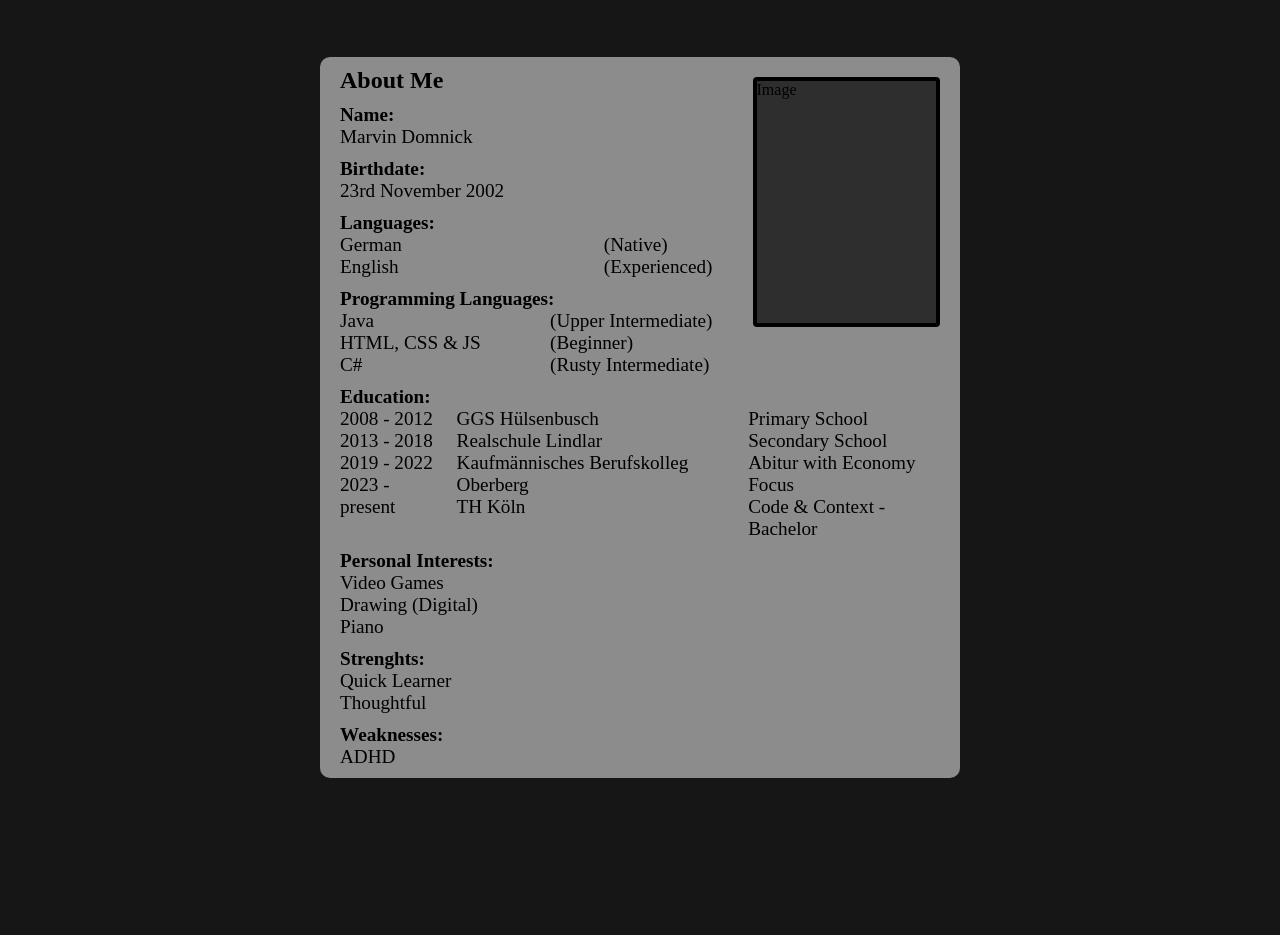
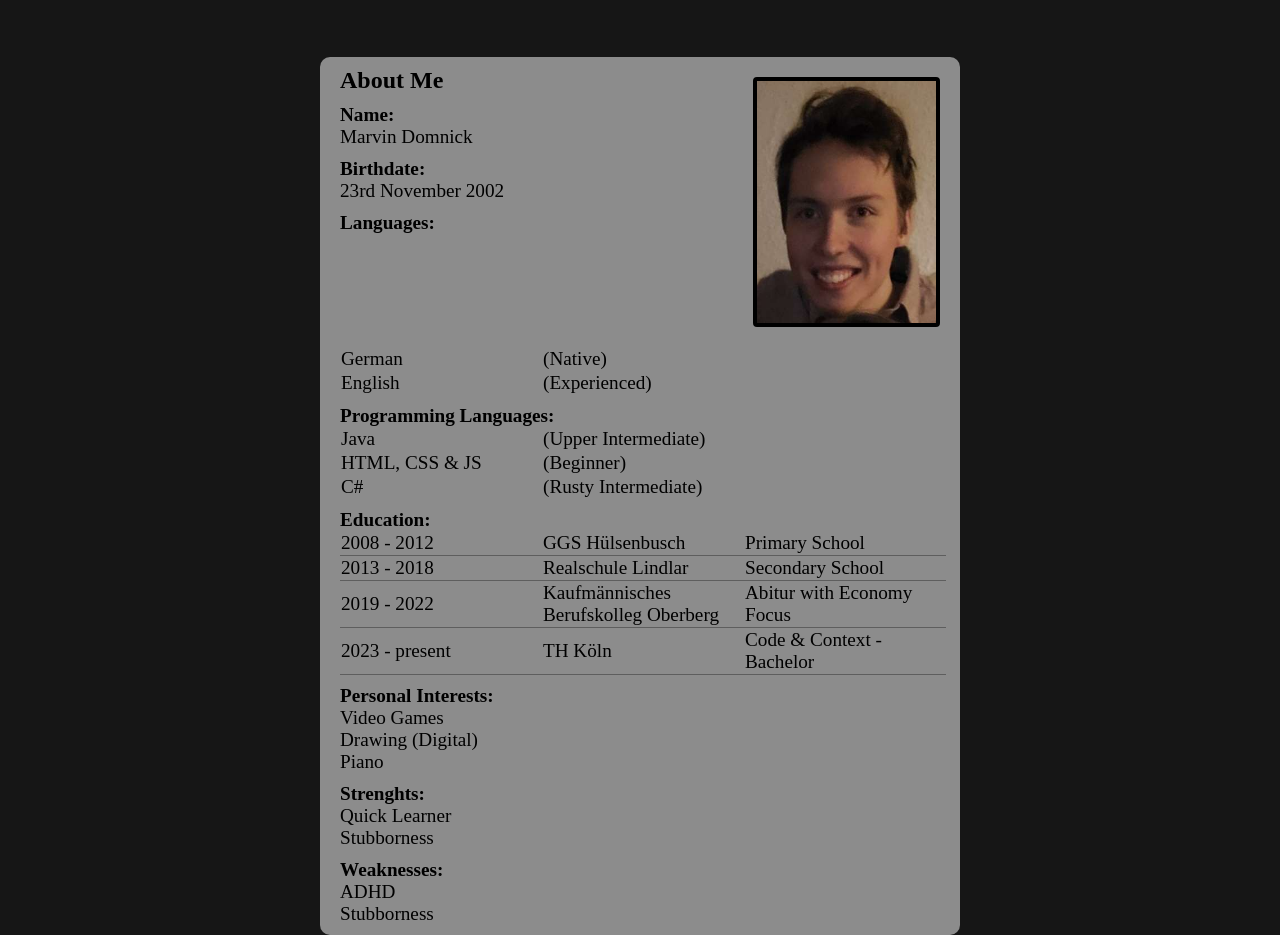
Before and after one commit to MarvinDomnick/marvindomnick.github.io, a plain HTML site: page docs/index.html in a window 1280 px wide. Shown: the part 303-1238 px from the top of the page. Before the commit the page ends 1081 px from the top, so only its background shows below. Drawn offline with Linux system fonts and the light colour scheme.

Commit message:
Renamed images, fixed html's

```diff
--- a/docs/Stylesheets/misc.css
+++ b/docs/Stylesheets/misc.css
@@ -1,11 +1,18 @@
 .gridRows {
-    display: flex;
+    display: inline-flex;
     flex-direction: column;
 }
 
 .gridRow {
     display: flex;
     flex-direction: row;
+    justify-content: space-between;
+    align-items: center;
+
+    p {
+        width: 200px;
+        margin: 1px;
+    }
 }
 
 .gridColumns {
@@ -26,3 +33,8 @@
     background-color: rgb(124, 124, 124);
     transform: translateX(-12px);
 }
+
+.borderBelow {
+    border-bottom: 1px solid;
+    border-color: rgba(50, 50, 50, 0.5);
+}
--- a/docs/index.html
+++ b/docs/index.html
@@ -29,7 +29,7 @@
 
     <div class="page">
         <div class="contentContainer">
-            <div class="inContentImage">Image</div>
+            <img class="inContentImage" src="Media/Misc/ProfileImage.jpg"></img>
             <div class="content">
                 <h2 id="test">About Me</h2>
 
@@ -40,49 +40,53 @@
                 <p>23rd November 2002</p>
 
                 <h3>Languages:</h3>
-                <div class="gridColumns">
-                    <div class="gridColumn">
+                <div class="gridRows">
+                    <div class="gridRow">
                         <p>German</p>
+                        <p>(Native)</p>
+                    </div>
+                    <div class="gridRow">
                         <p>English</p>
-                    </div>
-                    <div class="gridColumn">
-                        <p>(Native)</p>
                         <p>(Experienced)</p>
                     </div>
                 </div>
 
                 <h3>Programming Languages:</h3>
-                <div class="gridColumns">
-                    <div class="gridColumn">
+                <div class="gridRows">
+                    <div class="gridRow">
                         <p>Java</p>
+                        <P>(Upper Intermediate)</P>
+                    </div>
+                    <div class="gridRow">
                         <p>HTML, CSS & JS</p>
+                        <p>(Beginner)</p>
+                    </div>
+                    <div class="gridRow">
                         <p>C#</p>
-                    </div>
-                    <div class="gridColumn">
-                        <P>(Upper Intermediate)</P>
-                        <p>(Beginner)</p>
                         <p>(Rusty Intermediate)</p>
                     </div>
                 </div>
 
                 <h3>Education:</h3>
-                <div class="gridColumns">
-                    <div class="gridColumn">
+                <div class="gridRows">
+                    <div class="gridRow borderBelow">
                         <p>2008 - 2012</p>
+                        <p>GGS Hülsenbusch</p>
+                        <p>Primary School</p>
+                    </div>
+                    <div class="gridRow borderBelow">
                         <p>2013 - 2018</p>
+                        <p>Realschule Lindlar</p>
+                        <p>Secondary School</p>
+                    </div>
+                    <div class="gridRow borderBelow">
                         <p>2019 - 2022</p>
+                        <p>Kaufmännisches Berufskolleg Oberberg</p>
+                        <p>Abitur with Economy Focus</p>
+                    </div>
+                    <div class="gridRow borderBelow">
                         <p>2023 - present</p>
-                    </div>
-                    <div class="gridColumn">
-                        <p>GGS Hülsenbusch</p>
-                        <p>Realschule Lindlar</p>
-                        <p>Kaufmännisches Berufskolleg Oberberg</p>
                         <p>TH Köln</p>
-                    </div>
-                    <div class="gridColumn">
-                        <p>Primary School</p>
-                        <p>Secondary School</p>
-                        <p>Abitur with Economy Focus</p>
                         <P>Code & Context - Bachelor</P>
                     </div>
                 </div>
@@ -94,10 +98,11 @@
 
                 <h3>Strenghts:</h3>
                 <p>Quick Learner</p>
-                <p>Thoughtful</p>
+                <p>Stubborness</p>
 
                 <h3>Weaknesses:</h3>
                 <p>ADHD</p>
+                <p>Stubborness</p>
             </div>
         </div>
     </div>
```
Also changed, not shown: docs/personal-projects.html (+1 -1 lines), docs/Media/PersonalProjects/mister-hecker/01-THE_TOWERDamaged.png (renamed from docs/Media/PersonalProjects/mister-hecker/1-THE_TOWERDamaged.png), docs/Media/PersonalProjects/mister-hecker/02-InEngine.png (renamed from docs/Media/PersonalProjects/mister-hecker/Screenshot 2024-03-25 202604.png), 2 other files.
